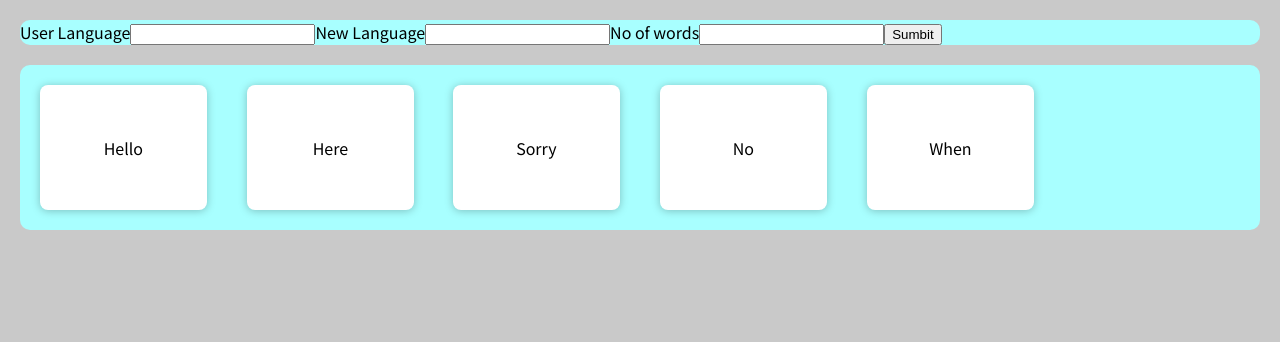
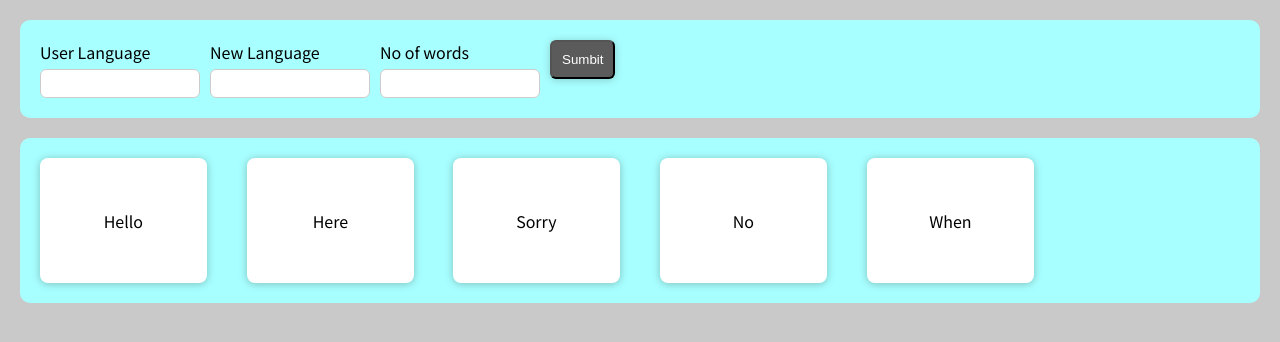
Before and after one commit to antarpreet11/WordFlash, a React (Create React App) app in the folder my-app/: page / in a window 1280 px wide. Shown: the top 342 px of the page. Built offline with nearby package versions, Linux system fonts and the light colour scheme.

Commit message:
Fixed the form

```diff
--- a/my-app/src/components/Form/UserForm.js
+++ b/my-app/src/components/Form/UserForm.js
@@ -34,19 +34,19 @@ const UserForm = () => {
 
     return (
       <form onSubmit = {submitHandler} className={styles.form}>
-          <div>
+          <div className={styles.formdiv}>
             <label>User Language</label>
             <input type="text" onChange={userLangChangeHandler} value={userLang}></input>
           </div>
-          <div>
+          <div className={styles.formdiv}>
             <label>New Language</label>
             <input type="text" onChange={newLangChangeHandler} value={newLang}></input>
           </div>
-          <div>
+          <div className={styles.formdiv}>
             <label>No of words</label>
             <input type="number" onChange={newNumChangeHandler} value={newNum}></input>
           </div>
-          <div>
+          <div className={styles.formdiv}>
               <button type='submit'>Sumbit</button>
           </div>
       </form>
--- a/my-app/src/components/Form/UserForm.module.css
+++ b/my-app/src/components/Form/UserForm.module.css
@@ -1,8 +1,40 @@
 .form {
     border-radius: 10px;
     margin: 20px;
+    flex-wrap: wrap;
+    background-color: rgb(168, 255, 255);
     display: flex;
-    flex-wrap: wrap;
-    text-align: left;
-    background-color: rgb(168, 255, 255);
+    padding: 15px;
 }
+
+.formdiv {
+    padding: 5px;
+}
+
+.formdiv label {
+    margin-bottom: 0.3rem;
+    display: block;
+}
+
+.formdiv input {
+    font: inherit;
+    padding: 0.1rem;
+    border-radius: 6px;
+    width: 10rem;
+    border: 1px solid #ccc;
+    max-width: 100%;
+}
+
+.formdiv button {
+    padding: 10px;
+    border-radius: 6px;
+    box-shadow: 0 1px 8px rgba(0, 0, 0, 0.2);
+    background-color: #5b5b5b;
+    color: white;
+}
+
+.formdiv button:hover {
+    box-shadow: 0 1px 8px rgba(0, 0, 0, 0.4);
+    background-color: #2a2a2a;
+    cursor: pointer;
+}
```
